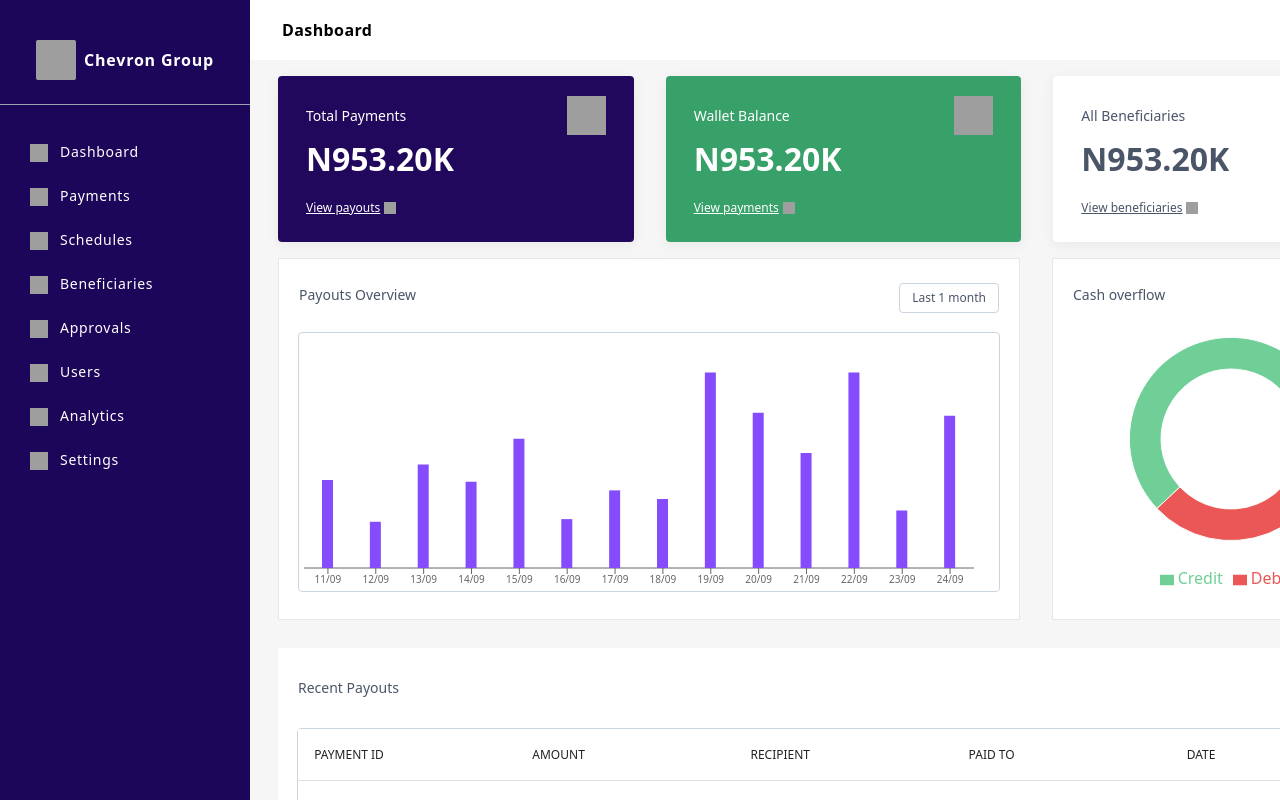
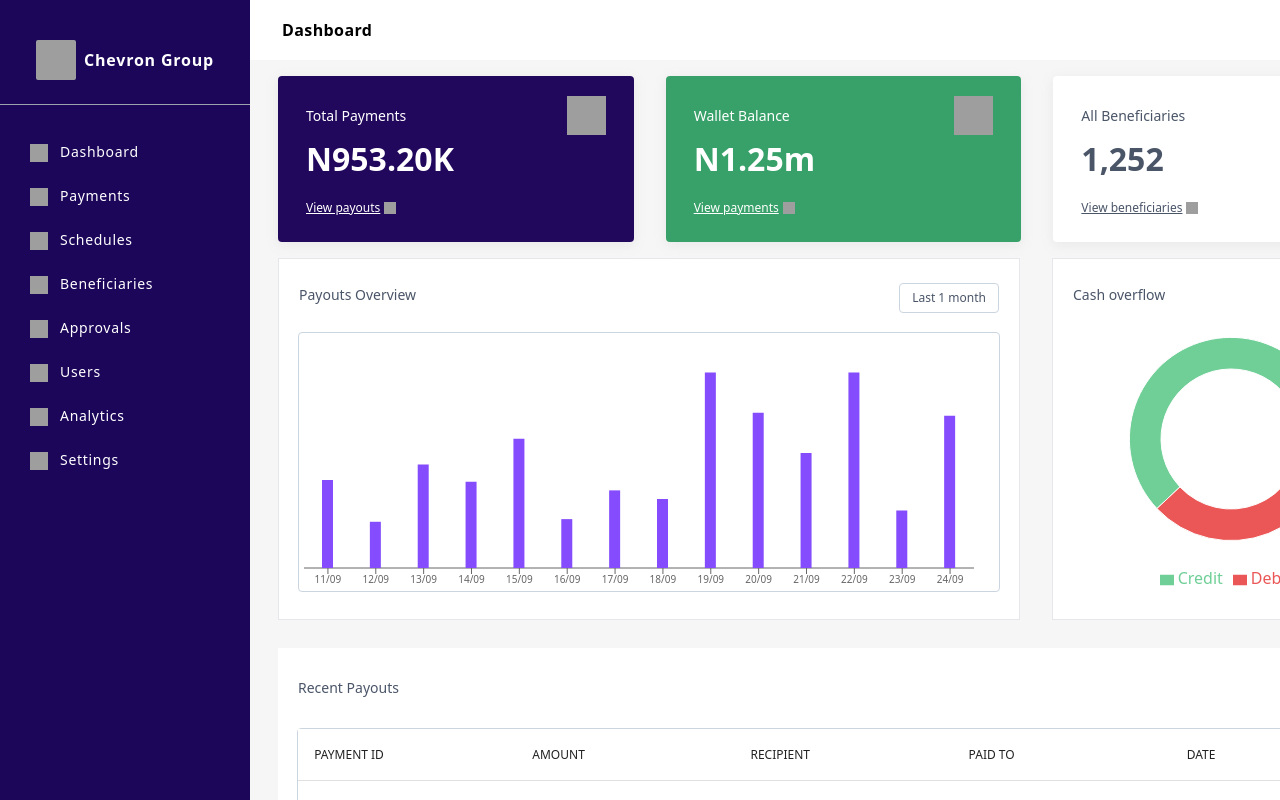
Before and after one commit to daysuwaa/chevron-figma, a React (Create React App) app: page / in a window 1280 px wide. Shown: the top 800 px of the page. Built offline with nearby package versions, Linux system fonts and the light colour scheme; grey boxes are pictures that could not be loaded.

Commit message:
Commit: Dashboard Done.

```diff
--- a/src/components/Dashboard.jsx
+++ b/src/components/Dashboard.jsx
@@ -28,10 +28,8 @@ const Dashboard = () => {
              className="font-light pt-2">
               {text}
             </p>
-
           <img src={icons} alt='pay' className='w-[39px] h-[39px]'/>
         </div>
-
         <p className='font-bold pb-4'
         style={{color:tcols,
          fontSize:'32px'}}>
@@ -74,7 +72,7 @@ const Dashboard = () => {
       {styling ("var(--Color-Base-Background-Color-5, #38A169)",
       "Wallet Balance",
       users,
-      "N953.20K",
+      "N1.25m",
       "View payments",
       "#FFF",
       arrowright)}
@@ -83,7 +81,7 @@ const Dashboard = () => {
       {styling ("var(--Surface-Primary, #FFF)",
       "All Beneficiaries",
       clock,
-      "N953.20K",
+      "1,252",
       "View beneficiaries",
       "#4A5568",
       arrowright2)}
```
